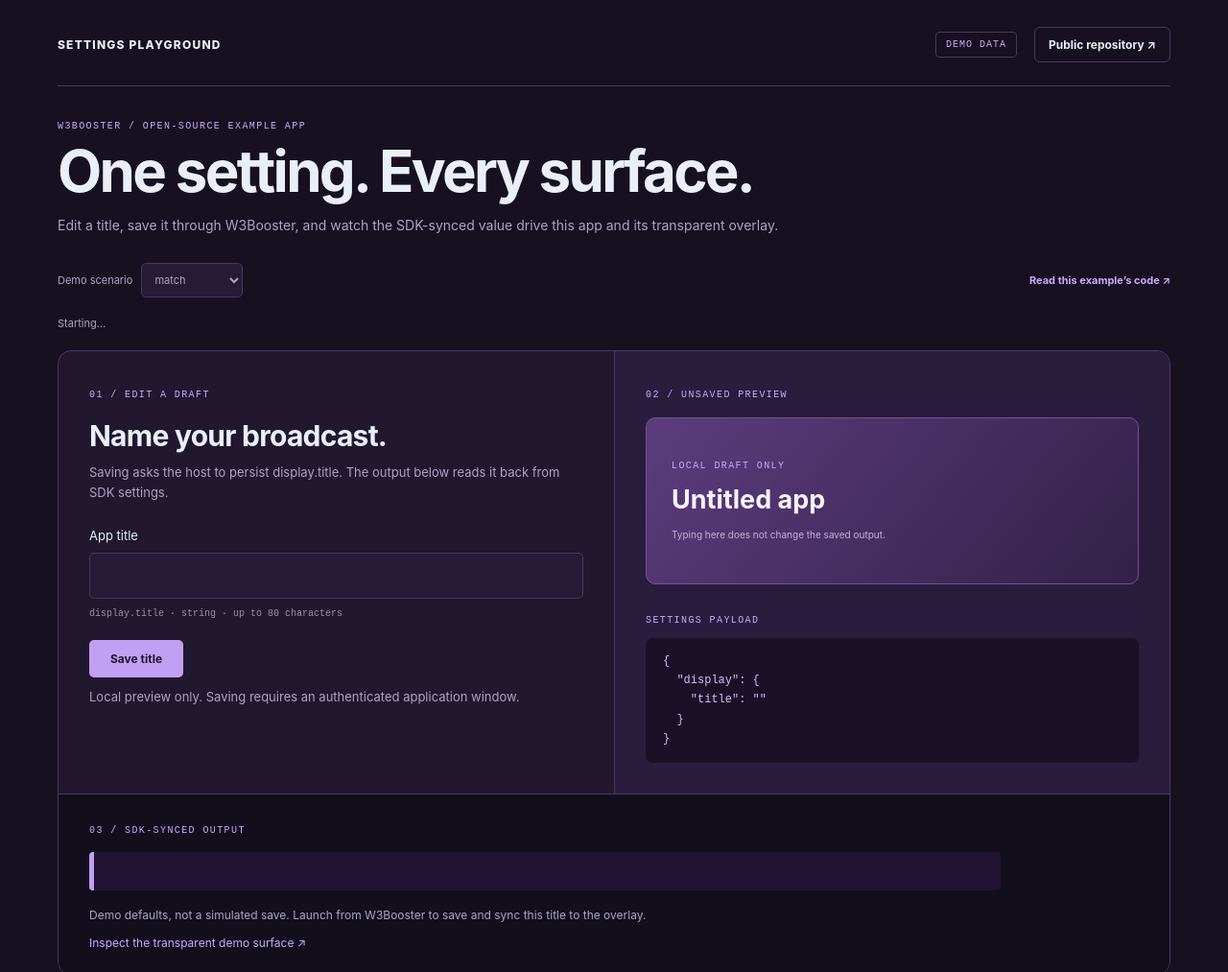
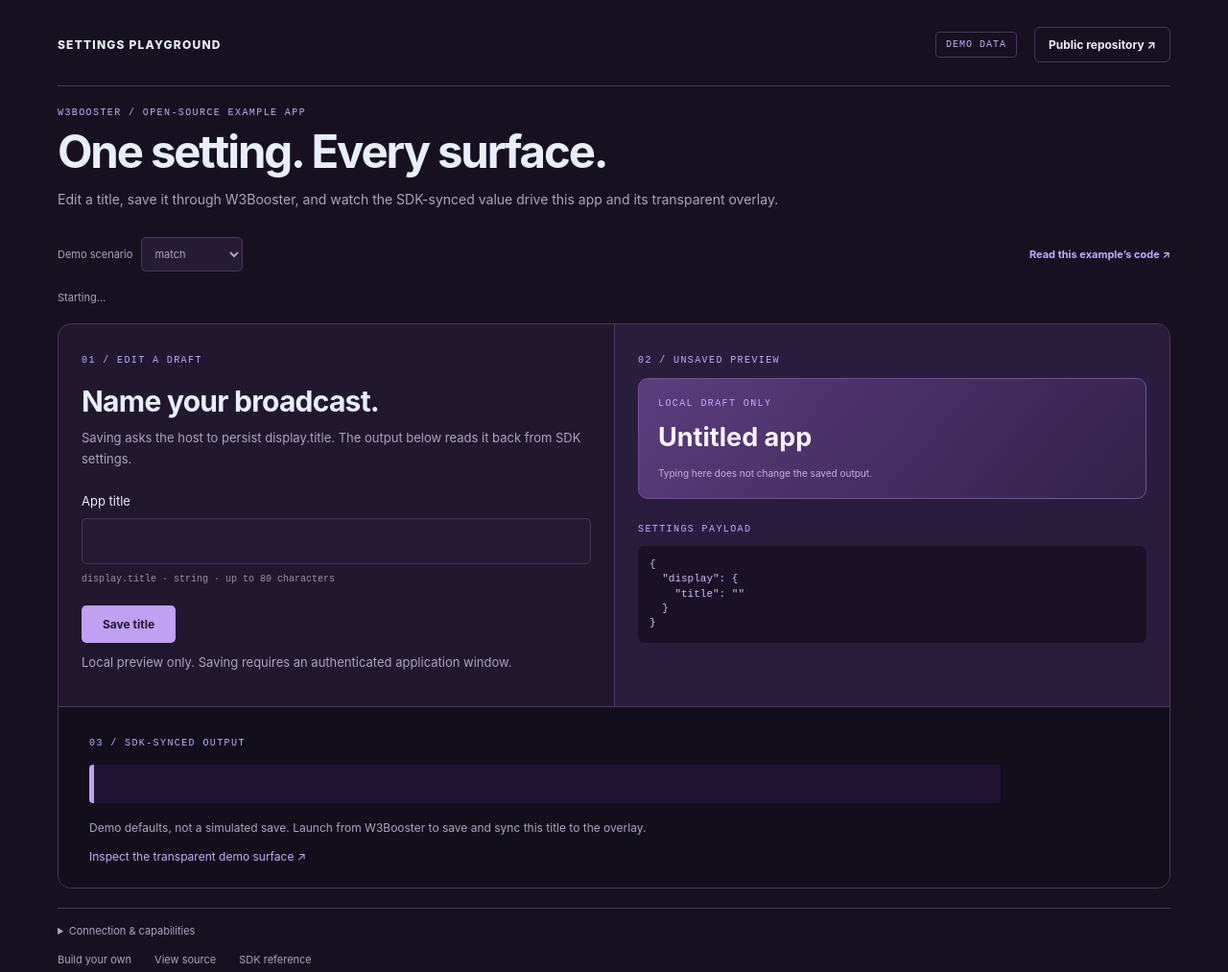
Before and after one commit to W3Booster/app-example-settings-playground, a website built with Vite: page index.html in a window 1280 px wide. Shown: the top 1013 px of the page at 96% size. Built offline with nearby package versions, Linux system fonts and the light colour scheme; what @w3booster/sdk would draw is missing.

Commit message:
Keep the synced settings consumer visible alongside the editor

```diff
--- a/src/style.css
+++ b/src/style.css
@@ -17,12 +17,16 @@
 
 /* Settings Playground: an interactive configuration workbench. */
 body[data-theme=workbench] { --accent:#c6acff; --muted:#afa3c4; --line:#49375d; --panel:#261b37; background:#171020; }
-[data-theme=workbench] .intro h1 { max-width:760px; }
+[data-theme=workbench] .intro { padding-top:22px; }
+[data-theme=workbench] .intro h1 { max-width:none; font-size:clamp(30px,3.7vw,48px); }
 .settings-workbench { display:grid; grid-template-columns:1fr 1fr; border:1px solid #4c3864; border-radius:14px; overflow:hidden; background:#21172f; }
 .settings-panel { padding:32px; } .settings-panel h2 { margin:18px 0 10px; font-size:30px; } .settings-panel p { font-size:13px; } .settings-panel label { display:grid; gap:10px; font-size:13px; margin:25px 0 10px; } .settings-panel input { width:100%; font-size:16px; padding:13px; } .settings-panel .field-hint { font:10px ui-monospace,monospace; color:#a18dac; margin-bottom:22px; } .settings-panel button { background:#c1a0f4; color:#22152f; border:0; font-weight:750; padding:12px 22px; } .settings-panel button:disabled { opacity:.6; }
 .settings-preview-panel { padding:32px; background:#2a1c3d; border-left:1px solid #4c3864; } .title-preview { display:flex; flex-direction:column; justify-content:center; min-height:174px; padding:26px; margin:17px 0 24px; border:1px solid #725396; border-radius:10px; background:linear-gradient(130deg,#5c3c7e,#322146); } .title-preview h3 { font-size:27px; line-height:1.2; margin:14px 0; color:#faf3ff; } .preview-caption { font-size:10px; color:#c7b1dc; } .settings-code { color:#d5bbfc; font-size:12px; background:#1a1128; padding:14px 18px; border-radius:7px; margin-bottom:0; }
 
 .synced-output-panel { grid-column:1/-1; padding:24px 32px; border-top:1px solid #4c3864; background:#130e1c; }
+.settings-panel,.settings-preview-panel { padding:24px; }
+.title-preview { min-height:124px; margin:12px 0 18px; padding:20px; }
+.settings-code { font-size:11px; line-height:1.4; padding:12px; }
 .synced-output-panel > p { margin:16px 0 0; max-width:850px; font-size:12px; }
 .synced-output-panel > a { display:inline-block; margin-top:12px; color:var(--accent); font-size:12px; }
 .synced-title-output { display:flex; align-items:center; justify-content:space-between; gap:20px; width:100%; max-width:950px; margin-top:16px; padding:20px 26px; background:#221434ef; border-left:5px solid #c1a0f4; border-radius:4px; color:#faf3ff; }
```
Also changed, not shown: docs/screenshot.png.
